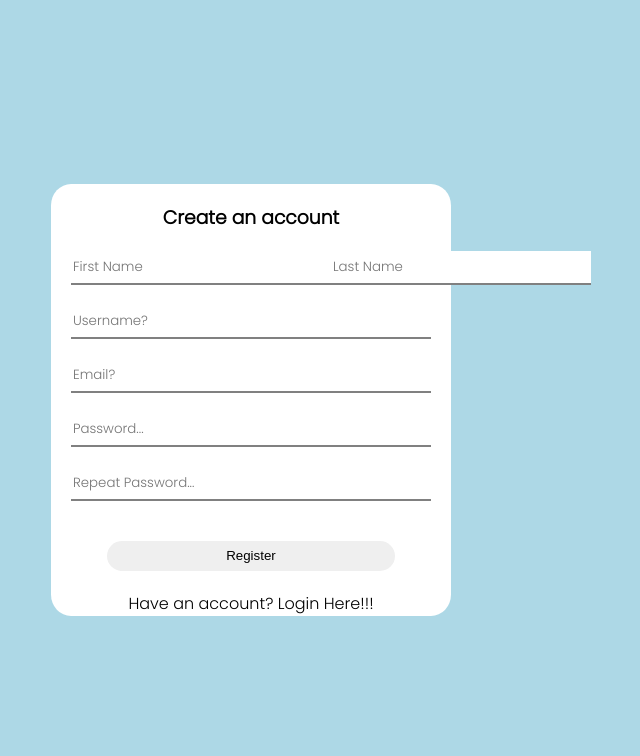
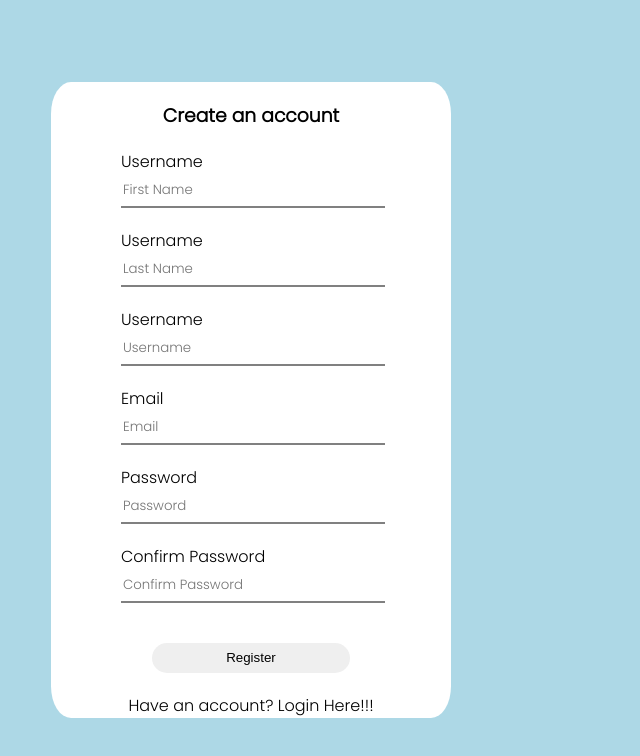
Before and after one commit to GabrieliusD/react-chat-app-client, a React (Create React App) app: page /chatapp/register in a window 1280 px wide. Shown: the top 756 px of the page, without its empty margins (389-1029 px from the left). Built offline with nearby package versions, Linux system fonts and the light colour scheme.

Commit message:
added validation for register form

```diff
--- a/src/components/conversation/conversation.css
+++ b/src/components/conversation/conversation.css
@@ -69,7 +69,6 @@ border-style: none;
     width: 50px;
     height:50px;
     border-radius: 50%;
-    padding: 1px;
     display: flex;
     align-items: center;
 }
--- /dev/null
+++ b/src/components/formInput/FormInput.jsx
@@ -0,0 +1,25 @@
+import React, { useState } from "react";
+import "./formInput.css";
+export default function FormInput(props) {
+  const [focused, setFocused] = useState(false);
+  const { label, onChange, errorMessage, id, ...inputProps } = props;
+
+  const handleFocus = (e) => {
+    setFocused(true);
+  };
+
+  return (
+    <div className="formInput">
+      <input
+        {...inputProps}
+        onChange={onChange}
+        onBlur={handleFocus}
+        focused={focused.toString()}
+      />
+      <div className="formText">
+        <lable>{label}</lable>
+        <span>{errorMessage}</span>
+      </div>
+    </div>
+  );
+}
--- /dev/null
+++ b/src/components/formInput/formInput.css
@@ -0,0 +1,23 @@
+span{
+    display: none;
+    color:red;
+    font-size: 12px;
+}
+
+input:invalid[focused="true"] ~.formText span{
+    display: flex;
+}
+.formInput{
+    display: flex;
+    flex-direction: column;
+}
+.formInput input{
+    width: 100%;
+    order: 1;
+}
+
+.formText{
+    display: flex;
+    flex-direction: row;
+    justify-content: space-between;
+}
--- a/src/components/register/Register.jsx
+++ b/src/components/register/Register.jsx
@@ -1,5 +1,6 @@
 import React from "react";
 import { useState } from "react";
+import FormInput from "../formInput/FormInput";
 import "./register.css";
 export default function Register() {
   const [username, setUsername] = useState("");
@@ -7,7 +8,83 @@ export default function Register() {
   const [password, setPassword] = useState("");
   const [repassword, setRePassword] = useState("");
 
-  const handleClick = async () => {
+  const [values, setValues] = useState({
+    firstname: "",
+    lastname: "",
+    username: "",
+    email: "",
+    password: "",
+    confirmPassword: "",
+  });
+
+  const inputs = [
+    {
+      id: 1,
+      name: "firstname",
+      type: "text",
+      placeholder: "First Name",
+      label: "Username",
+      errorMessage: "Test Error",
+      required: true,
+      pattern: "^[A-Za-z]{3,16}$",
+    },
+    {
+      id: 2,
+      name: "lastname",
+      type: "text",
+      placeholder: "Last Name",
+      label: "Username",
+      errorMessage: "Test Error",
+      required: true,
+      pattern: "^[A-Za-z0-9]{3,16}$",
+    },
+    {
+      id: 3,
+      name: "username",
+      type: "text",
+      placeholder: "Username",
+      label: "Username",
+      errorMessage: "Test Error",
+      required: true,
+      pattern: "^[A-Za-z0-9]{3,16}$",
+    },
+    {
+      id: 4,
+      name: "email",
+      type: "email",
+      placeholder: "Email",
+      label: "Email",
+      errorMessage: "Test Error",
+      required: true,
+    },
+    {
+      id: 5,
+      name: "password",
+      type: "password",
+      placeholder: "Password",
+      label: "Password",
+      errorMessage: "Test Error",
+      required: true,
+    },
+    {
+      id: 6,
+      name: "confirmPassword",
+      type: "password",
+      placeholder: "Confirm Password",
+      label: "Confirm Password",
+      errorMessage: "Test Error",
+      required: true,
+      pattern: values.password,
+    },
+  ];
+  const onChange = (e) => {
+    setValues({ ...values, [e.target.name]: e.target.value });
+  };
+  console.log(values);
+  const handleClick = async (e) => {
+    e.preventDefault();
+    const data = new FormData(e.target);
+    console.log(Object.fromEntries(data.entries()));
     const test = await fetch(`${process.env.REACT_APP_API_URL}/signup`, {
       credentials: "include",
       headers: {
@@ -26,8 +103,9 @@ export default function Register() {
       <div className="registerTop">
         <h3>Create an account</h3>
       </div>
+      <form className="registerForm" onSubmit={handleClick}>
         <div className="registerMid">
-        <div className="name-container">
+          {/* <div className="name-container">
             <input type="text" placeholder="First Name"></input>
             <input type="text" placeholder="Last Name"></input>
           </div>
@@ -50,12 +128,21 @@ export default function Register() {
             type="password"
             onChange={(e) => setRePassword(e.target.value)}
             placeholder="Repeat Password..."
-        />
+          /> */}
+          {inputs.map((input) => (
+            <FormInput
+              key={input.id}
+              {...input}
+              value={values[input.name]}
+              onChange={onChange}
+            ></FormInput>
+          ))}
           <div className="buttonWrapper">
-          <button onClick={handleClick}>Register</button>
+            <button>Register</button>
           </div>
           <a href="/chatapp/login">Have an account? Login Here!!!</a>
         </div>
+      </form>
     </div>
   );
 }
--- a/src/components/register/register.css
+++ b/src/components/register/register.css
@@ -10,9 +10,10 @@
     border-radius:5%;
     background-color: white;
 }
-
+.registerForm{
+    display: flex;
+}
 .registerMid{
-    width: 90%;
     display: flex;
     flex-direction: column;
 }
--- a/src/components/topbar/topbar.css
+++ b/src/components/topbar/topbar.css
@@ -3,9 +3,12 @@
     display:flex;
     align-items: center;
     justify-content: space-between;
-    background-color:#BCD2EE ;
+    background-color: lightblue ;
     border-top-left-radius: 5px;
     border-top-right-radius: 5px;
+    border-bottom-style: solid;
+    border-bottom-width: 2px;
+    border-bottom-color: grey;
 
 }
 .topbarLeft{
--- a/src/context/AuthContext.js
+++ b/src/context/AuthContext.js
@@ -2,8 +2,8 @@ import { createContext, useEffect, useReducer } from "react";
 import AuthReducer from "./AuthReducer";
 
 const INITIAL_STATE = {
-  user: { username: "hello", image: "test" },
-  //user: JSON.parse(localStorage.getItem("user")) || null,
+  //user: { username: "hello", image: "test" },
+  user: JSON.parse(localStorage.getItem("user")) || null,
   isFetching: false,
   error: false,
 };
```
Also changed, not shown: 1 other file (tests, documents, lock files or other folders). Lines whose indentation alone changed are shown as unchanged.
